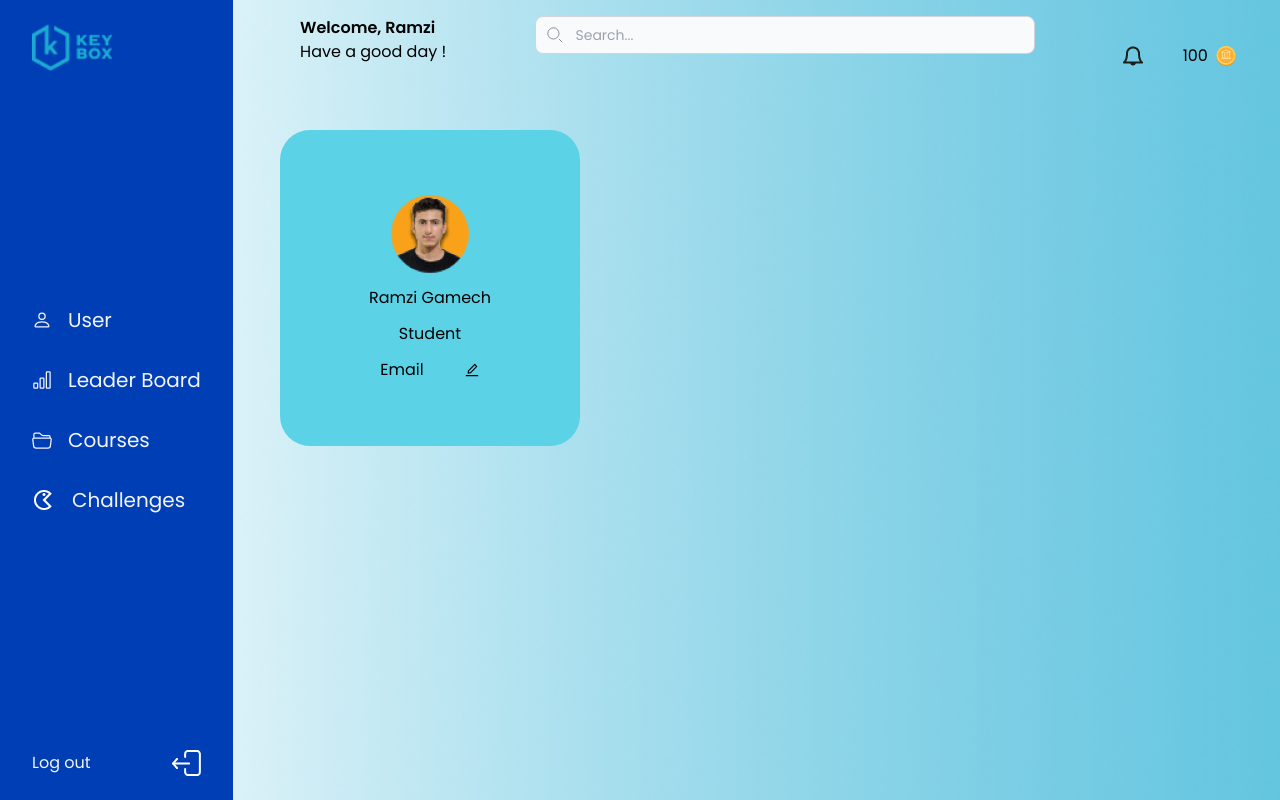
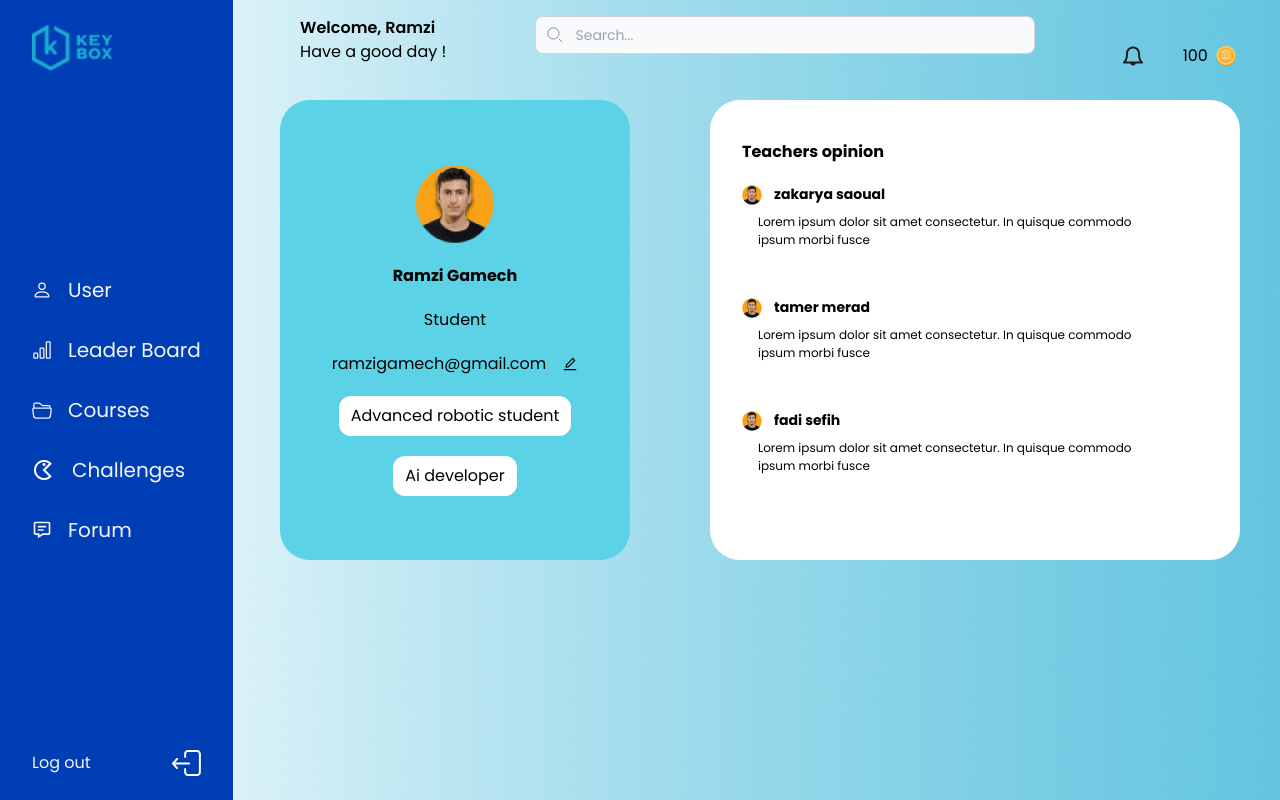
Before and after one commit to YasseurBoutobba/KeyBox_Elearn, a React (Vite) app: page /main in a window 1280 px wide. Built offline with nearby package versions, Linux system fonts and the light colour scheme.

Commit message:
Add some pages

```diff
--- a/src/App.jsx
+++ b/src/App.jsx
@@ -5,6 +5,7 @@ import Profile from './pages/Profiles/ProfileLayout'
 import LandingPage from './pages/landing_page/Main'
 import { Route, Routes } from "react-router-dom"
 import {User } from './pages/Profiles/User'
+import { LeaderBoard } from './pages/Profiles/LeaderBoard'
 function App() {
 
   return (
@@ -15,6 +16,7 @@ function App() {
       <Route path='/signup' element={<SignUp />} />
       <Route path='/main' element={<Profile />} >
         <Route index element={<User/>} />
+        <Route path={'leader-bord'} element={<LeaderBoard/>} />
       </Route>
     </Routes>
     </>
--- /dev/null
+++ b/src/pages/Profiles/LeaderBoard.jsx
@@ -0,0 +1,16 @@
+
+export const LeaderBoard = () => {
+  return (
+    <>
+    <div className="bg-white w-full m-4">
+        <div>
+
+        </div>
+        <div>
+
+        </div>
+    </div>
+
+    </>
+  )
+}
--- a/src/pages/Profiles/ProfileLayout.jsx
+++ b/src/pages/Profiles/ProfileLayout.jsx
@@ -11,7 +11,7 @@ const Profile = () => {
             <div>
                 <TopNavBar />
             </div>
-            <div className="pl-[280px] w-full pr-[40px] pt-[130px] background">
+            <div className="pl-[280px] w-full pr-[40px] pt-[100px] background">
                 <Outlet/>
             </div>
 
--- a/src/pages/Profiles/SideNavbar.jsx
+++ b/src/pages/Profiles/SideNavbar.jsx
@@ -3,19 +3,20 @@ import { BsPerson, BsBarChart, BsFolder2Open,  } from "react-icons/bs"
 import pacmen from './assets/icons/pacmenicon.png'
 import logout from './assets/icons/logouticon.png'
 import logo from './assets/Logo.png'
+import {BiMessageDetail} from 'react-icons/bi'
 const SideNavBar = () => {
     return (
         <div className=" bg-darkBlue fixed px-8 py-6 h-[100dvh] flex flex-col justify-between text-gray-100 ">
             <img className=" w-[80px]" src={logo} alt="" />
             <ul className=" w-full flex flex-col justify-between gap-8 text-xl font-meduim">
                 <li>
-                    <Link className=" flex items-center gap-4 ">
+                    <Link to={'/main/'} className=" flex items-center gap-4 ">
                         <BsPerson />
                         <snap>User</snap>
                     </Link>
                 </li>
                 <li>
-                    <Link className=" flex items-center gap-4 ">
+                    <Link to={'/main/leader-bord'} className=" flex items-center gap-4 ">
                         <BsBarChart />
                         <snap>Leader Board</snap>
                     </Link>
@@ -32,6 +33,12 @@ const SideNavBar = () => {
                         <snap>Challenges</snap>
                     </Link>
                 </li>
+                <li>
+                    <Link className=" flex items-center gap-4 ">
+                        <BiMessageDetail/>
+                        <snap>Forum</snap>
+                    </Link>
+                </li>
             </ul>
             <div >
                 <Link to="/" className=" flex items-center justify-between">
@@ -39,6 +46,7 @@ const SideNavBar = () => {
                     <img src={logout} alt="" />
                 </Link>
             </div>
+
         </div>
      );
 }
--- a/src/pages/Profiles/User.jsx
+++ b/src/pages/Profiles/User.jsx
@@ -4,17 +4,49 @@ import {AiOutlineEdit} from 'react-icons/ai'
 
 export const User = () => {
   return (
-    <div className="w-full flex-grow flex gap-20">
-       <div className="bg-[#5CD2E6] flex flex-col gap-3 rounded-[30px] py-16 items-center  min-w-[300px]">
+    <div className="w-full  flex gap-20">
+       <div className="bg-[#5CD2E6] flex  flex-col gap-5 rounded-[30px] py-16 items-center  min-w-[350px]">
             <div><img src={ramzi} className='w-20 h-20 rounded-[50%]'/></div>
-            <div>Ramzi Gamech </div>
+            <div className='font-bold'>Ramzi Gamech </div>
             <div>Student </div>
-            <div className='flex gap-10 items-center'>
-                <div>Email </div>
+            <div className='flex gap-4 items-center'>
+                <div>ramzigamech@gmail.com </div>
                 <AiOutlineEdit/>
             </div>
+            <div className='bg-white px-3 text-black py-2 rounded-xl'>Advanced robotic student</div>
+            <div className='bg-white px-3 text-black py-2 rounded-xl'>Ai developer</div>
        </div>
-       <div className="" ></div>
+       <div className="bg-white rounded-[30px] flex-grow py-10 px-8 min-w-[300px]" >
+            <div className='font-bold'>Teachers opinion</div>
+            <div className='py-5'>
+                <div className='flex gap-3 items-center'>
+                    <img src={ramzi} className='w-5 h-5 rounded-[40%]' />
+                    <div className='font-bold text-[14px]'>zakarya saoual</div>
+                </div>
+                <div className='text-[12px] py-2 mx-4 w-[400px]'>
+                    Lorem ipsum dolor sit amet consectetur. In quisque commodo ipsum morbi fusce
+                </div>
+            </div>
+            <div className='py-5'>
+                <div className='flex gap-3 items-center'>
+                    <img src={ramzi} className='w-5 h-5 rounded-[40%]' />
+                    <div className='font-bold text-[14px]'>tamer merad</div>
+                </div>
+                <div className='text-[12px] py-2 mx-4 w-[400px]'>
+                    Lorem ipsum dolor sit amet consectetur. In quisque commodo ipsum morbi fusce
+                </div>
+            </div>
+            <div className='py-5'>
+                <div className='flex gap-3 items-center'>
+                    <img src={ramzi} className='w-5 h-5 rounded-[40%]' />
+                    <div className='font-bold text-[14px]'>fadi sefih</div>
+                </div>
+                <div className='text-[12px] py-2 mx-4 w-[400px]'>
+                    Lorem ipsum dolor sit amet consectetur. In quisque commodo ipsum morbi fusce
+                </div>
+            </div>
+
+       </div>
     </div>
   )
 }
```
